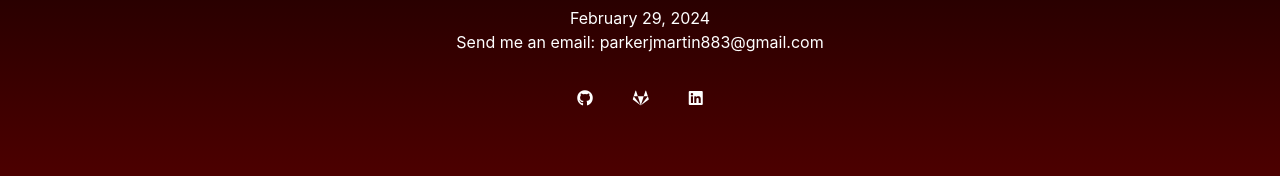
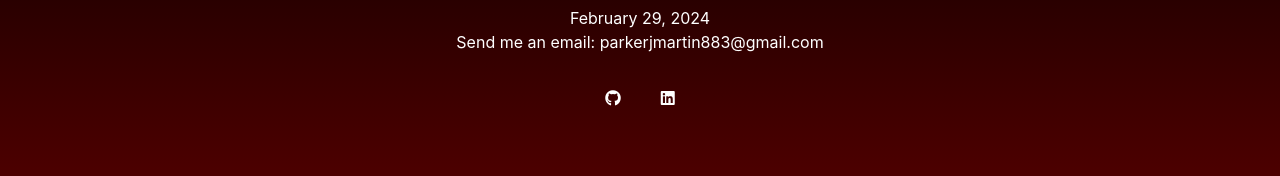
Before and after one commit to pmarti9/react_portfolio, a React (Create React App) app: page /contact in a window 1280 px wide. Shown: the part 212-388 px from the top of the page. Built offline with nearby package versions, Linux system fonts and the light colour scheme.

Commit message:
removing gl from fotter

```diff
--- a/src/components/Footer/Footer.jsx
+++ b/src/components/Footer/Footer.jsx
@@ -20,7 +20,6 @@ function Footer() {
 
         <div id="socialMedia">
          <a href="https://www.github.com/pmarti9"><i className="fab fa-github fa-md"></i></a>
-         <a href="https://www.gitlab.com/pmarti9"><i className="fab fa-gitlab fa-md"></i></a>
          <a href="https://www.linkedin.com/in/parker-martin-a5361147/"><i className="fab fa-linkedin fa-md"></i></a>
          </div>
 
```
